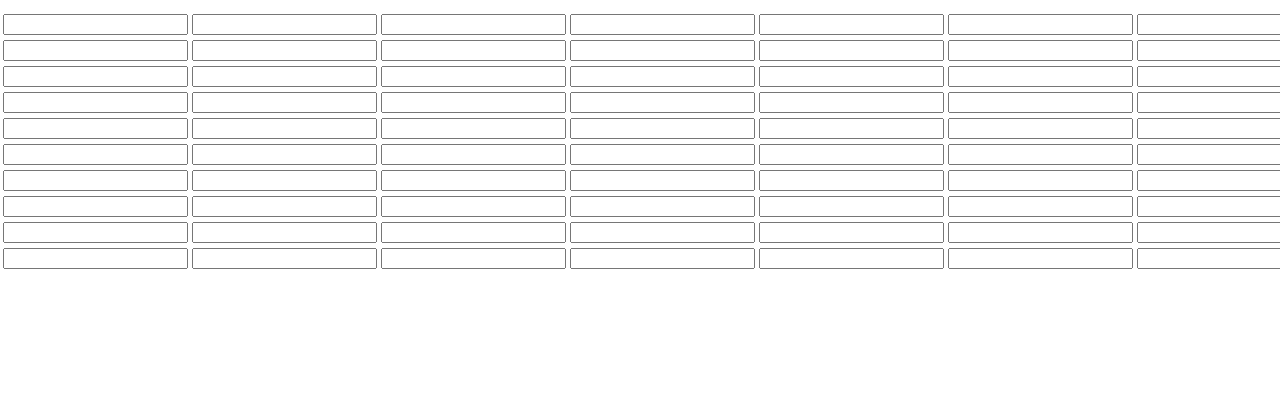
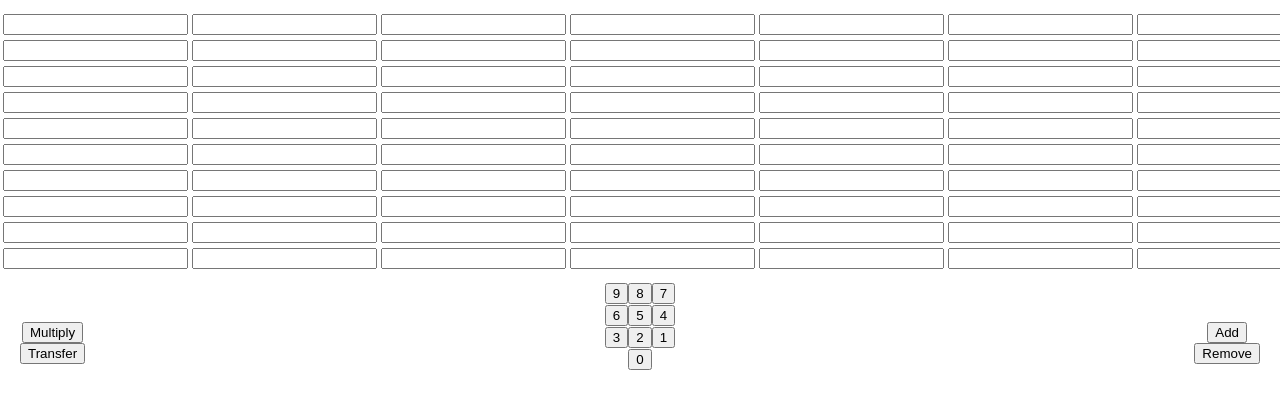
Before and after one commit to senta/nwhack2020, a React (Create React App) app in the folder frontend/: page / in a window 1280 px wide. Shown: the top 408 px of the page. Built offline with nearby package versions, Linux system fonts and the light colour scheme.

Commit message:
Fixed up layout

```diff
--- a/frontend/src/App.jsx
+++ b/frontend/src/App.jsx
@@ -1,12 +1,14 @@
 import React from 'react';
 import PlayerField from './components/views/PlayerField/PlayerField';
 import OpponentFieldMap from './components/views/OpponentFieldMap/OpponentFieldMap';
+import Keyboard from './components/views/Keyboard/Keyboard';
 
 function App() {
   return (
     <div className="App">
       <PlayerField />
       <OpponentFieldMap />
+      <Keyboard/>
     </div>
   );
 }
--- a/frontend/src/components/views/Keyboard/Keyboard.jsx
+++ b/frontend/src/components/views/Keyboard/Keyboard.jsx
@@ -1,9 +1,11 @@
 import React from 'react';
 import './Keyboard.scss';
 
+const handleClick = () => console.log("clicked");
+
 const Keyboard = () => {
   return (
-    <>
+    <section id="keyboard">
       <div className="numpad">
         <div>
           <button onClick={handleClick}>9</button>
@@ -32,7 +34,7 @@ const Keyboard = () => {
         <button>Add</button>
         <button>Remove</button>
       </div>
-    </>
+    </section>
   );
 };
 
--- a/frontend/src/components/views/Keyboard/Keyboard.scss
+++ b/frontend/src/components/views/Keyboard/Keyboard.scss
@@ -1,10 +1,13 @@
 %action {
   position: absolute;
-  bottom: 40px;
+  top: 40px;
   display: flex;
   flex-direction: column;
   align-items: center;
 }
+
+#keyboard {
+  position: relative;
 
   .numpad {
     display: flex;
@@ -18,3 +21,9 @@
     @extend %action;
     left: 20px;
   }
+
+  .actions-right {
+    @extend %action;
+    right: 20px;
+  }
+}
```
Lines whose indentation alone changed are shown as unchanged.
